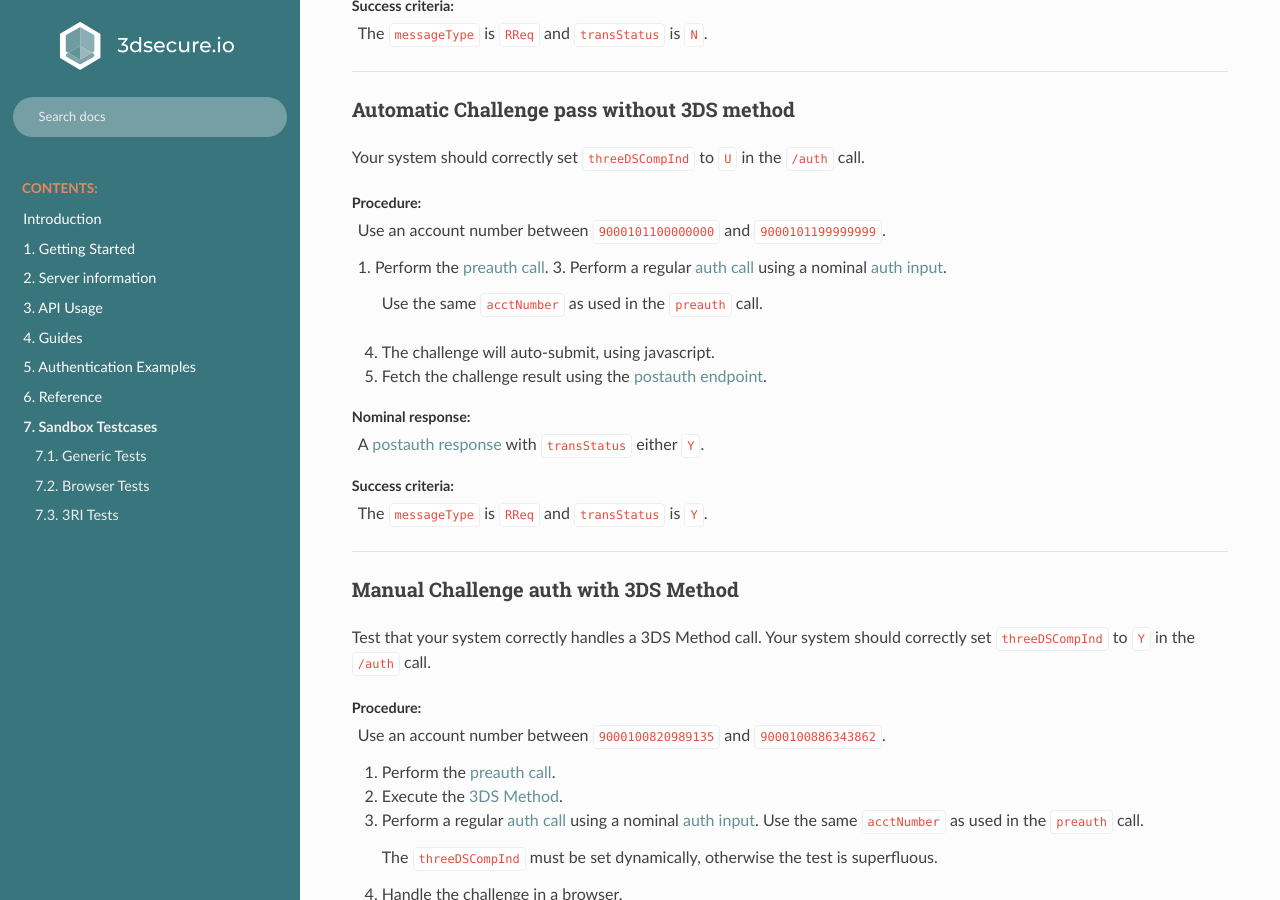
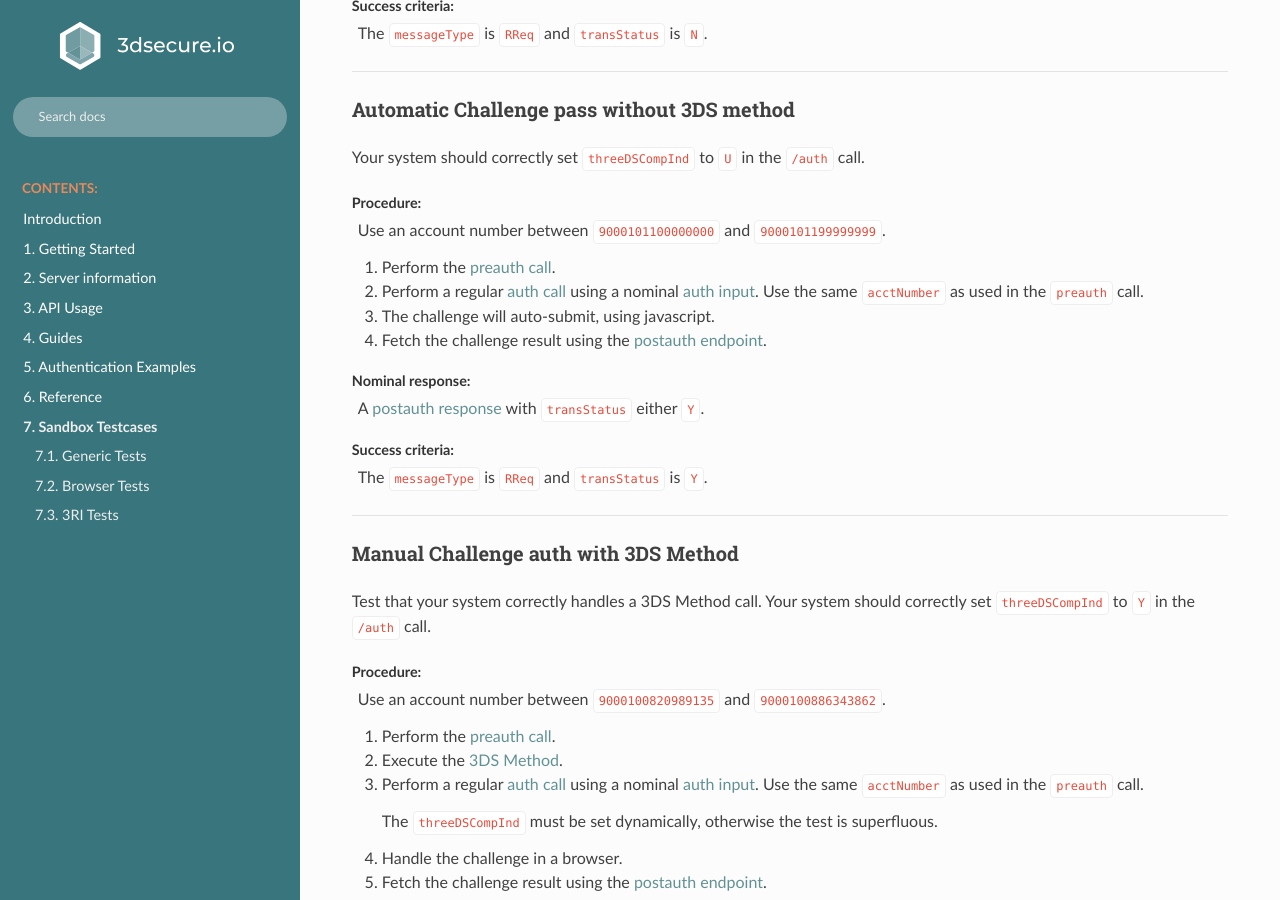
Before and after one commit to clearhaus/3DSv2-api-documentation, a Sphinx documentation site: the page built from source/sandbox.rst, in a window 1280 px wide and 900 px high, scrolled down 3206 px. Built offline with Sphinx 7.4.7 and the Read the Docs theme 2.0.0, drawn with Linux system fonts in a browser that asks for light colours; some of the changed lines change nothing that is shown.

Commit message:
Fix sandbox docs

```diff
--- a/source/sandbox.rst
+++ b/source/sandbox.rst
@@ -178,11 +178,11 @@ Procedure:
   Use an account number between ``9000101100000000`` and ``9000101199999999``.
 
   1. Perform the :ref:`preauth call <preauth-input>`.
-  3. Perform a regular :ref:`auth call <auth-usage>` using a nominal :ref:`auth input <auth-input>`.
+  2. Perform a regular :ref:`auth call <auth-usage>` using a nominal :ref:`auth input <auth-input>`.
      Use the same ``acctNumber`` as used in the ``preauth`` call.
 
-  4. The challenge will auto-submit, using javascript.
-  5. Fetch the challenge result using the :ref:`postauth endpoint <postauth-usage>`.
+  3. The challenge will auto-submit, using javascript.
+  4. Fetch the challenge result using the :ref:`postauth endpoint <postauth-usage>`.
 
 Nominal response:
   A :ref:`postauth response <postauth-response>` with ``transStatus`` either ``Y``.
```
